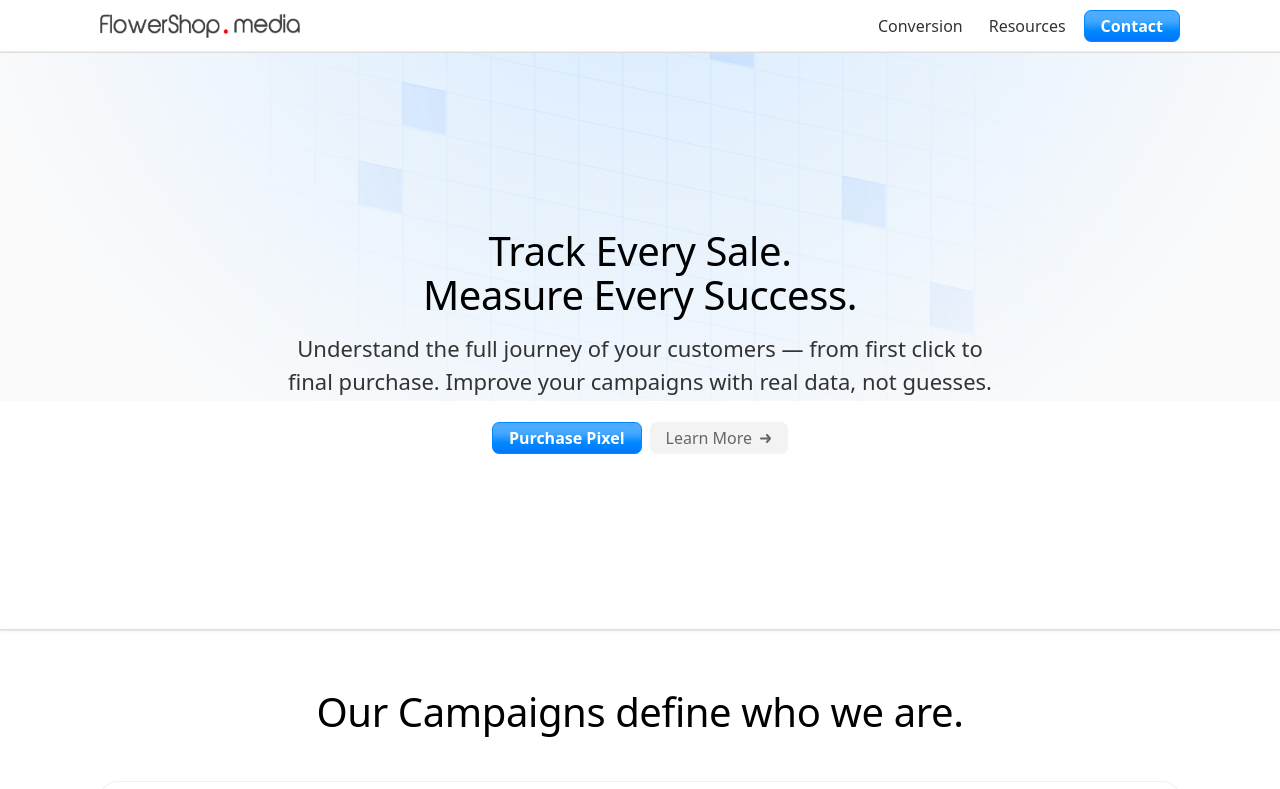
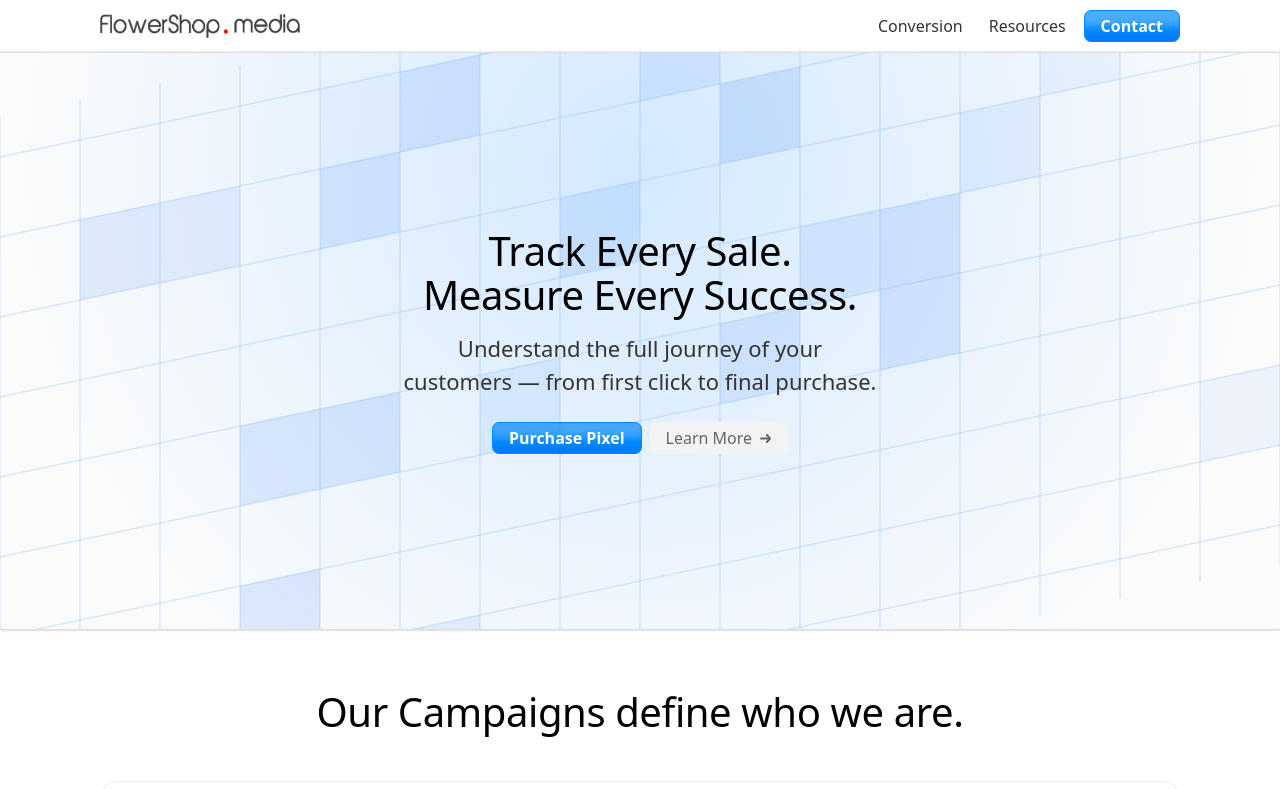
Before and after one commit to Gitstar-OC/flowershop, a Next.js app: page / in a window 1280 px wide. Shown: the top 789 px of the page. Built offline with nearby package versions, Linux system fonts and the light colour scheme.

Commit message:
updated tracking pixel with better animation, more css for it instead of js

```diff
--- a/components/Home/TrackingPixel/GridPattern.tsx
+++ /dev/null
@@ -1,79 +0,0 @@
-import { useId } from "react";
-import { cn } from "@/lib/utils";
-
-interface GridPatternProps extends React.SVGProps<SVGSVGElement> {
-  width?: number;
-  height?: number;
-  x?: number;
-  y?: number;
-  squares?: Array<[x: number, y: number]>;
-  strokeDasharray?: string;
-  className?: string;
-}
-
-export function GridPattern({
-  width = 40,
-  height = 40,
-  x = -1,
-  y = -1,
-  strokeDasharray = "0",
-  squares,
-  className,
-  ...props
-}: GridPatternProps) {
-  const id = useId();
-
-  return (
-    <svg
-      aria-hidden="true"
-      className={cn(
-        "pointer-events-none absolute inset-0 h-full w-full",
-        className
-      )}
-      {...props}
-    >
-      <defs>
-        <pattern
-          id={id}
-          width={width}
-          height={height}
-          patternUnits="userSpaceOnUse"
-        >
-          {/* THIS is the animation that actually works */}
-          <animateTransform
-            attributeName="patternTransform"
-            type="translate"
-            from="0 0"
-            to={`${width} ${height}`}
-            dur="120s"
-            repeatCount="indefinite"
-          />
-
-          <path
-            d={`M.5 ${height}V.5H${width}`}
-            fill="none"
-            strokeDasharray={strokeDasharray}
-          />
-        </pattern>
-      </defs>
-
-      {/* grid */}
-      <rect width="100%" height="100%" fill={`url(#${id})`} />
-
-      {/* filled squares — NO color override */}
-      {squares && (
-        <svg x={x} y={y} className="overflow-visible">
-          {squares.map(([sx, sy]) => (
-            <rect
-              key={`${sx}-${sy}`}
-              x={sx * width + 1}
-              y={sy * height + 1}
-              width={width - 1}
-              height={height - 1}
-            />
-          ))}
-        </svg>
-      )}
-    </svg>
-  );
-}
--- /dev/null
+++ b/components/Home/TrackingPixel/InteractiveGridPattern.tsx
@@ -0,0 +1,70 @@
+"use client";
+
+import React from "react";
+import { cn } from "@/lib/utils";
+
+interface GridProps extends React.SVGProps<SVGSVGElement> {
+  width?: number;
+  height?: number;
+  squares?: [number, number];
+  className?: string;
+}
+
+export function InteractiveGridPattern({
+  width = 56,          // smaller boxes
+  height = 56,         // smaller boxes
+  squares = [20, 14],  // more columns/rows
+  className,
+  ...props
+}: GridProps) {
+  const [h, v] = squares;
+  const total = h * v;
+
+  return (
+    <svg
+      viewBox={`0 0 ${width * h} ${height * v}`}
+      preserveAspectRatio="xMidYMid slice"
+      className={cn(
+        "absolute inset-0 w-full h-full scale-125 -skew-y-12 opacity-70",
+        className
+      )}
+      {...props}
+    >
+      <style>
+        {`
+          .grid-cell {
+            fill: transparent;
+            stroke: rgba(96,165,250,0.18);
+            animation: fade 40s ease-in-out infinite;
+          }
+
+          @keyframes fade {
+            0%   { fill: transparent; }
+            8%   { fill: rgba(59,130,246,0.22); }
+            22%  { fill: transparent; }
+            100% { fill: transparent; }
+          }
+        `}
+      </style>
+
+      {Array.from({ length: total }).map((_, i) => {
+        const x = (i % h) * width;
+        const y = Math.floor(i / h) * height;
+
+        return (
+          <rect
+            key={i}
+            x={x}
+            y={y}
+            width={width}
+            height={height}
+            className="grid-cell"
+            style={{
+              animationDelay: `${Math.random() * 30}s`,
+            }}
+          />
+        );
+      })}
+    </svg>
+  );
+}
--- a/components/Home/TrackingPixel/TrackingPixel.tsx
+++ b/components/Home/TrackingPixel/TrackingPixel.tsx
@@ -1,49 +1,28 @@
+"use client";
+
 import Header from "@/components/Header";
 import { ButtonGroup } from "@/components/Button";
-import { GridPattern } from "./GridPattern";
-import { cn } from "@/lib/utils";
+import { InteractiveGridPattern } from "./InteractiveGridPattern";
 
-const TrackingPixel = () => {
+export default function TrackingPixel() {
   return (
-    <div className="relative overflow-hidden border-y border-shadow">
-      {/* Background */}
-      <div className="absolute inset-0 pointer-events-none">
+    <div className="relative overflow-hidden border-y border-shadow min-h-144">
+      <div className="absolute inset-0">
         <span
-          className="absolute inset-0 xl:scale-110 z-[-1] h-[35rem] max-h-[80vh] -mt-60 overflow-hidden"
+          className="absolute inset-0"
           style={{
             backgroundImage:
-              "radial-gradient(circle at 50% 10%, hsla(210, 100%, 90%, 0.85) 0%, #FBFBFB 80%)",
+              "radial-gradient(circle at 50% 20%, hsla(210,100%,90%,0.85) 0%, #FBFBFB 80%)",
           }}
-        >
-          <GridPattern
-            squares={[
-              [7, 7],
-              [8, 12],
-              [18, 5],
-              [19, 10],
-              [5, 8],
-              [9, 10],
-              [16, 7],
-              [21, 12],
-              [6, 5],
-              [17, 3],
-            ]}
-            className={cn(
-              "fill-blue-500/15 stroke-blue-400/10",
-              "[mask-image:radial-gradient(450px_circle_at_center,#FCFCFC,transparent)]",
-              "absolute -top-[15%] inset-x-[5%] w-[90%] h-[140%] skew-y-12"
-            )}
-          />
-        </span>
+        />
+        <InteractiveGridPattern />
       </div>
 
-      {/* Content */}
-      <div className="relative z-10 min-h-[36rem] px-4 md:px-8 lg:px-16 max-w-7xl mx-auto flex flex-col justify-center gap-6">
+      <div className="relative z-10 min-h-144 max-w-7xl mx-auto px-4 md:px-8 lg:px-16 flex flex-col justify-center gap-6">
         <Header
           title="Track Every Sale. Measure Every Success."
-          description="Understand the full journey of your customers — from first click to final purchase. Improve your campaigns with real data, not guesses."
+          description="Understand the full journey of your customers — from first click to final purchase."
         />
-
         <ButtonGroup
           primaryButtonChildren="Purchase Pixel"
           secondaryButtonChildren="Learn More"
@@ -53,6 +32,4 @@ const TrackingPixel = () => {
       </div>
     </div>
   );
-};
-
-export default TrackingPixel;
+}
```
Also changed, not shown: components/Home/TrackingPixel/trackingPixel.css (+13 -0 lines).
